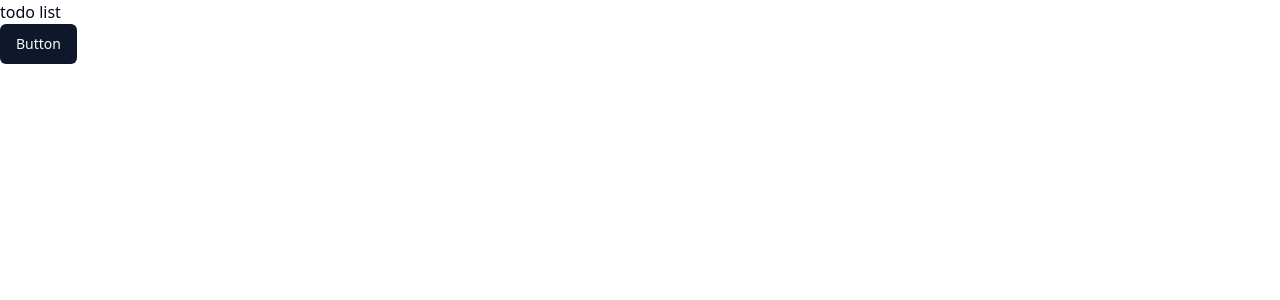
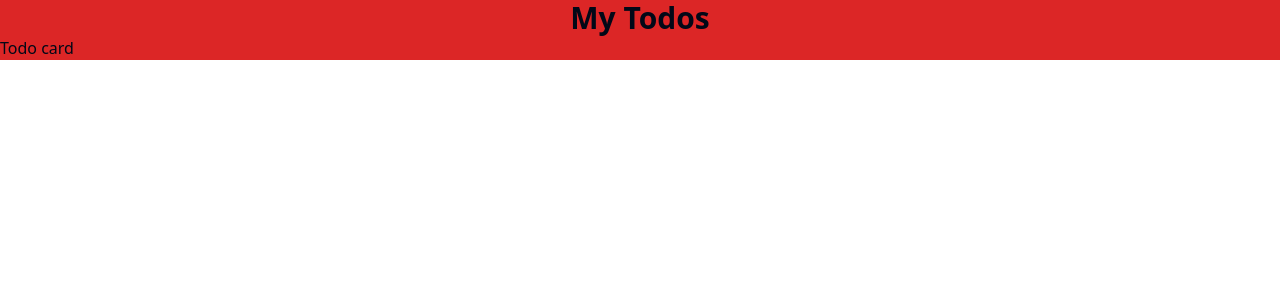
Before and after one commit to gsjoy24/todo-with-redux, a React (Vite) app: page / in a window 1280 px wide. Shown: the top 300 px of the page. Built offline with nearby package versions, Linux system fonts and the light colour scheme.

Commit message:
added container

```diff
--- a/package.json
+++ b/package.json
@@ -10,11 +10,13 @@
   },
   "dependencies": {
     "@radix-ui/react-slot": "^1.0.2",
+    "@reduxjs/toolkit": "^2.0.1",
     "class-variance-authority": "^0.7.0",
     "clsx": "^2.1.0",
     "lucide-react": "^0.309.0",
     "react": "^18.2.0",
     "react-dom": "^18.2.0",
+    "react-redux": "^9.0.4",
     "tailwind-merge": "^2.2.0",
     "tailwindcss-animate": "^1.0.7"
   },
--- a/src/App.tsx
+++ b/src/App.tsx
@@ -1,10 +1,9 @@
-import { Button } from './components/ui/button';
+import Todo from './pages/Todo';
 
 function App() {
 	return (
 		<div>
-			<h1>todo list</h1>
-			<Button>Button</Button>
+			<Todo />
 		</div>
 	);
 }
--- /dev/null
+++ b/src/components/todo/TodoCard.tsx
@@ -0,0 +1,11 @@
+import React from 'react';
+
+const TodoCard = () => {
+	return (
+		<div>
+			<h1>Todo card</h1>
+		</div>
+	);
+};
+
+export default TodoCard;
--- /dev/null
+++ b/src/components/todo/TodoContainer.tsx
@@ -0,0 +1,11 @@
+import TodoCard from './TodoCard';
+
+const TodoContainer = () => {
+	return (
+		<div>
+			<TodoCard />
+		</div>
+	);
+};
+
+export default TodoContainer;
--- /dev/null
+++ b/src/components/ui/Container.tsx
@@ -0,0 +1,10 @@
+import { ReactNode } from 'react';
+
+type TContainer = {
+	children: ReactNode;
+};
+const Container = ({ children }: TContainer) => {
+	return <div className="h-full max-w-7xl bg-red-600">{children}</div>;
+};
+
+export default Container;
--- a/src/main.tsx
+++ b/src/main.tsx
@@ -1,10 +1,14 @@
-import React from 'react'
-import ReactDOM from 'react-dom/client'
-import App from './App'
-import './index.css'
+import React from 'react';
+import ReactDOM from 'react-dom/client';
+import App from './App';
+import './index.css';
+import { Provider } from 'react-redux';
+import { store } from './redux/store';
 
 ReactDOM.createRoot(document.getElementById('root') as HTMLElement).render(
-  <React.StrictMode>
-    <App />
-  </React.StrictMode>,
-)
+	<React.StrictMode>
+		<Provider store={store}>
+			<App />
+		</Provider>
+	</React.StrictMode>
+);
--- /dev/null
+++ b/src/pages/Todo.tsx
@@ -0,0 +1,13 @@
+import TodoContainer from '@/components/todo/TodoContainer';
+import Container from '@/components/ui/Container';
+
+const Todo = () => {
+	return (
+		<Container>
+			<h1 className='text-3xl font-bold text-center'>My Todos</h1>
+			<TodoContainer />
+		</Container>
+	);
+};
+
+export default Todo;
--- /dev/null
+++ b/src/redux/features/todoSlice.ts
@@ -0,0 +1,12 @@
+import { createSlice } from '@reduxjs/toolkit';
+
+const initialState = {
+	todos: []
+};
+const todoSlice = createSlice({
+	name: 'todo',
+	initialState,
+	reducers: {}
+});
+
+export default todoSlice.reducer;
--- /dev/null
+++ b/src/redux/hook.ts
@@ -0,0 +1,7 @@
+import { useDispatch, useSelector } from 'react-redux';
+import type { TypedUseSelectorHook } from 'react-redux';
+import type { RootState, AppDispatch } from './store';
+
+// Use throughout your app instead of plain `useDispatch` and `useSelector`
+export const useAppDispatch: () => AppDispatch = useDispatch;
+export const useAppSelector: TypedUseSelectorHook<RootState> = useSelector;
--- /dev/null
+++ b/src/redux/store.ts
@@ -0,0 +1,12 @@
+import { configureStore } from '@reduxjs/toolkit';
+import todoReducer from './features/todoSlice';
+export const store = configureStore({
+	reducer: {
+		todos: todoReducer
+	}
+});
+
+// Infer the `RootState` and `AppDispatch` types from the store itself
+export type RootState = ReturnType<typeof store.getState>;
+// Inferred type: {posts: PostsState, comments: CommentsState, users: UsersState}
+export type AppDispatch = typeof store.dispatch;
```
Also changed, not shown: 1 other file (tests, documents, lock files or other folders).
